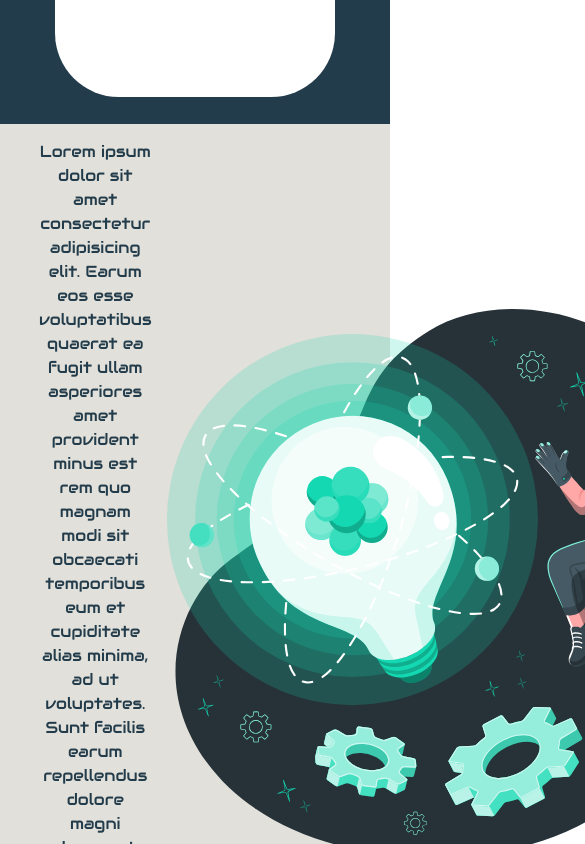
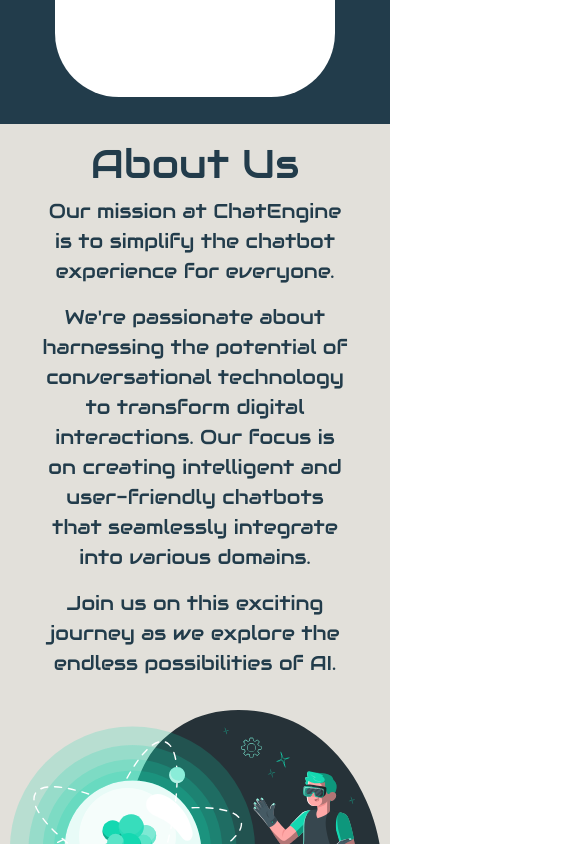
Before and after one commit to Mohammed-Muzammil01/chatengine_frontend, a React (Create React App) app: page / in a window 390 px wide. Shown: the part 4780-5624 px from the top of the page, 585 px wide, since content can reach past the window. Built offline with nearby package versions, Linux system fonts and the light colour scheme.

Commit message:
About Us completed

```diff
--- a/src/App.css
+++ b/src/App.css
@@ -385,14 +385,37 @@ a {
 .section-5 {
     background-color: var(--customWhite);
     padding: 4% 10%;
+    display: flex;
+    flex-direction: row;
+    align-items: center;
     text-align: center;
     color: var(--customBlue);
 }
 .section-5 img{
-    height: 70vh;
+    width: 70vh;
+}
+.aboutUsPara{
+    font-size: 20px;
+}
+@media (max-width: 986px) {
+    .section-5 {
+        flex-direction: column;
+        height: auto;
+    }
+    .section-5 img{
+        width: calc(50vh - 2rem);
+    }
 }
 
-
+@media (max-width: 576px) {
+    .section-5 {
+        flex-direction: column;
+        height: auto;
+    }
+    .section-5 img{
+         width: calc(50vh - 2rem);
+    }
+}
 
 /* Chatbot CSS */
 /* Chatbot.css */
--- a/src/Pages/LandingPage.jsx
+++ b/src/Pages/LandingPage.jsx
@@ -73,7 +73,7 @@ function LandingPage() {
         <div className='d-flex flex-column align-items-center'>
 
           <ul className='steps'>
-            <li>Click on <Link onClick={scrollToCreateChatBot}>Create ChatBot</Link></li> {/* give the link for the button */}
+            <li>Click on <Link onClick={scrollToCreateChatBot}>Create ChatBot</Link></li>
             <li>Select your domain</li>
             <li>Customise your ChatBot</li>
             <li>Deploy your ChatBot</li>
@@ -96,10 +96,15 @@ function LandingPage() {
         </div>
       </section>
       <section className='section-5'>
-      <div className='d-flex flex-row align-items-center'>
-          <p>Lorem ipsum dolor sit amet consectetur adipisicing elit. Earum eos esse voluptatibus quaerat ea fugit ullam asperiores amet provident minus est rem quo magnam modi sit obcaecati temporibus eum et cupiditate alias minima, ad ut voluptates. Sunt facilis earum repellendus dolore magni deserunt eaque distinctio temporibus rerum voluptates, at illum.</p>
-          <img src={illustration3}  ></img>
-        </div>
+           <div>
+            <h1>About Us</h1>
+            <div className='aboutUsPara'>
+              <p>Our mission at ChatEngine is to simplify the chatbot experience for everyone.</p>
+              <p>We're passionate about harnessing the potential of conversational technology to transform digital interactions. Our focus is on creating intelligent and user-friendly chatbots that seamlessly integrate into various domains.</p>
+              <p>Join us on this exciting journey as we explore the endless possibilities of AI.</p>
+            </div>
+          </div>
+          <img src={illustration3} alt='illustration' ></img>
       </section>
     </>
   )
```
